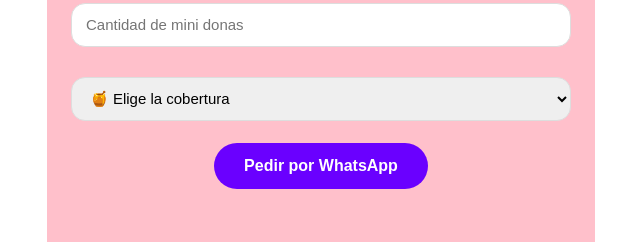
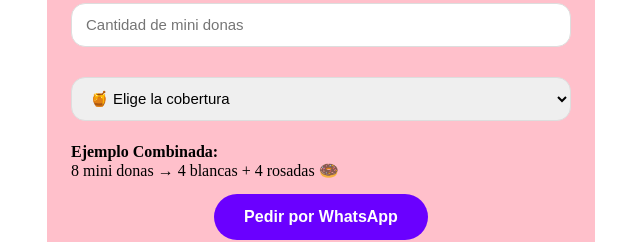
Before and after one commit to Nicole-melo/MINI_DONAS, a plain HTML site: page index.html in a window 1280 px wide. Shown: the part 1362-1604 px from the top of the page, without its empty margins (319-959 px from the left). Drawn offline with Linux system fonts and the light colour scheme.

Commit message:
Update index.html

```diff
--- a/index.html
+++ b/index.html
@@ -81,12 +81,10 @@
   style="display:none;"
 ></textarea>
 
-<textarea
-  id="ejemploCombinada"
-  placeholder="Ejemplo:
-8 mini donas → 4 blancas + 4 del color elegido 💕"
-  style="display:none;"
-></textarea>
+<div class="ejemploCombinada">
+  <strong>Ejemplo Combinada:</strong><br>
+  8 mini donas → 4 blancas + 4 rosadas 🍩
+</div>
 
     <button class="btn-morado" onclick="pedirWhatsAppMiniDonasCobertura()">
   Pedir por WhatsApp
```
